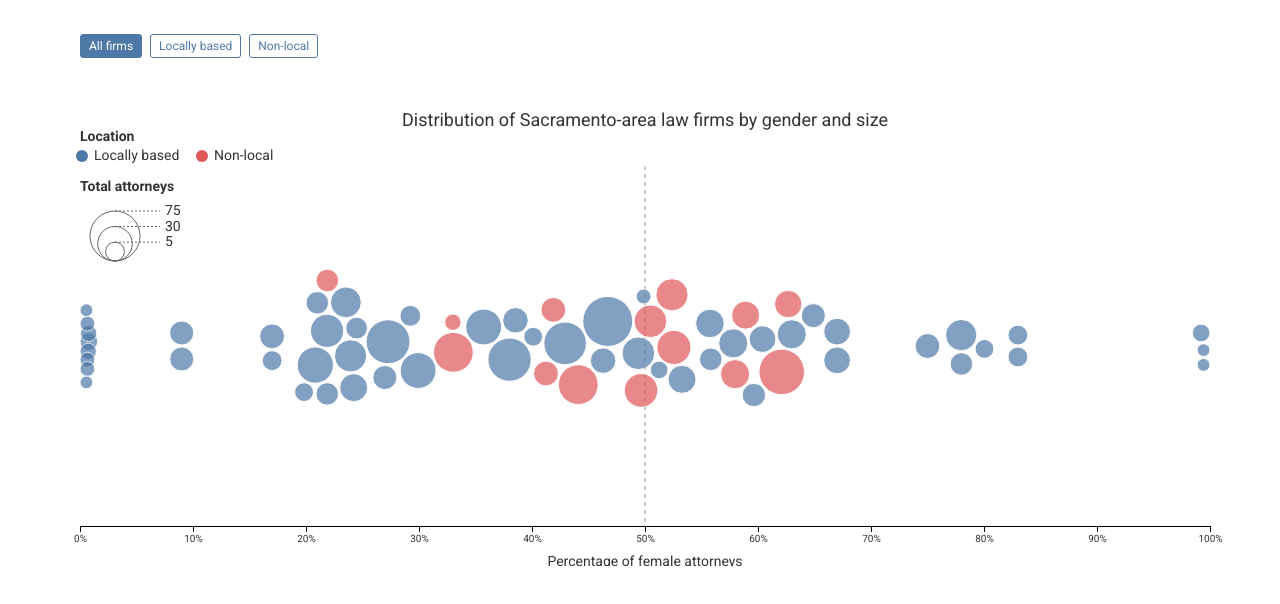
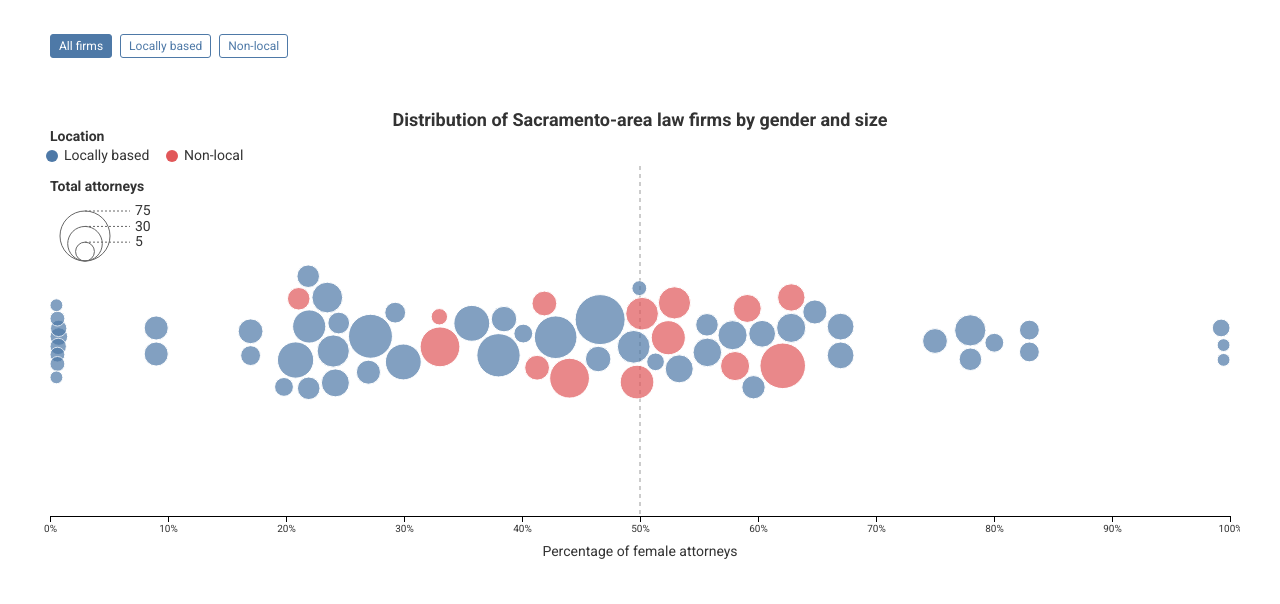
Before and after one commit to sacbizjournal/lawfirm-diversity, a website: page index.html in a window 1280 px wide. Drawn offline with nearby package versions, Linux system fonts and the light colour scheme.

Commit message:
chart size updated

```diff
--- a/index.html
+++ b/index.html
@@ -18,6 +18,7 @@
         }
         .chart-container {
             width: 100%;
+            height: 100%;
             max-width: 1200px;
             margin: 1em auto;
             padding: 0;
@@ -72,7 +73,7 @@
             display: flex;
             gap: 8px;
             margin-bottom: 8px;
-            padding-left: 40px;
+            padding-left: 10px;
         }
         .tab-button {
             padding: 4px 8px;
--- a/script.js
+++ b/script.js
@@ -15,9 +15,9 @@ function createVisualization(width, height, filterType = 'all') {
     // Set up the chart dimensions with adjusted margins
     const margin = {
         top: width < 600 ? 120 : 100,    // Reduced top margin
-        right: 30,
-        bottom: 40,  // Reduced bottom margin
-        left: 40
+        right: 10,
+        bottom: 50,  // Reduced bottom margin
+        left: 10
     };
     const chartWidth = width - margin.left - margin.right;
     const chartHeight = height - margin.top - margin.bottom;
@@ -60,7 +60,7 @@ function createVisualization(width, height, filterType = 'all') {
         .append('g')
         .attr('transform', `translate(${margin.left},${margin.top})`);
 
-    // Add title and subtitle with adjusted positioning
+    // Add title with adjusted positioning
     const titleGroup = svg.append('g')
         .attr('transform', `translate(${chartWidth/2}, ${-margin.top/2 + 10})`);  // Adjusted title position
 
@@ -72,7 +72,7 @@ function createVisualization(width, height, filterType = 'all') {
         .attr('text-anchor', 'middle')
         .attr('y', 0)
         .style('font-size', `${titleFontSize}px`)
-        .style('font-weight', 'normal')
+        .style('font-weight', 'bold')
         .text('Distribution of Sacramento-area law firms by gender and size');
 
     // Add legends at the top left with improved responsive positioning
```
Also changed, not shown: 1 other file.
